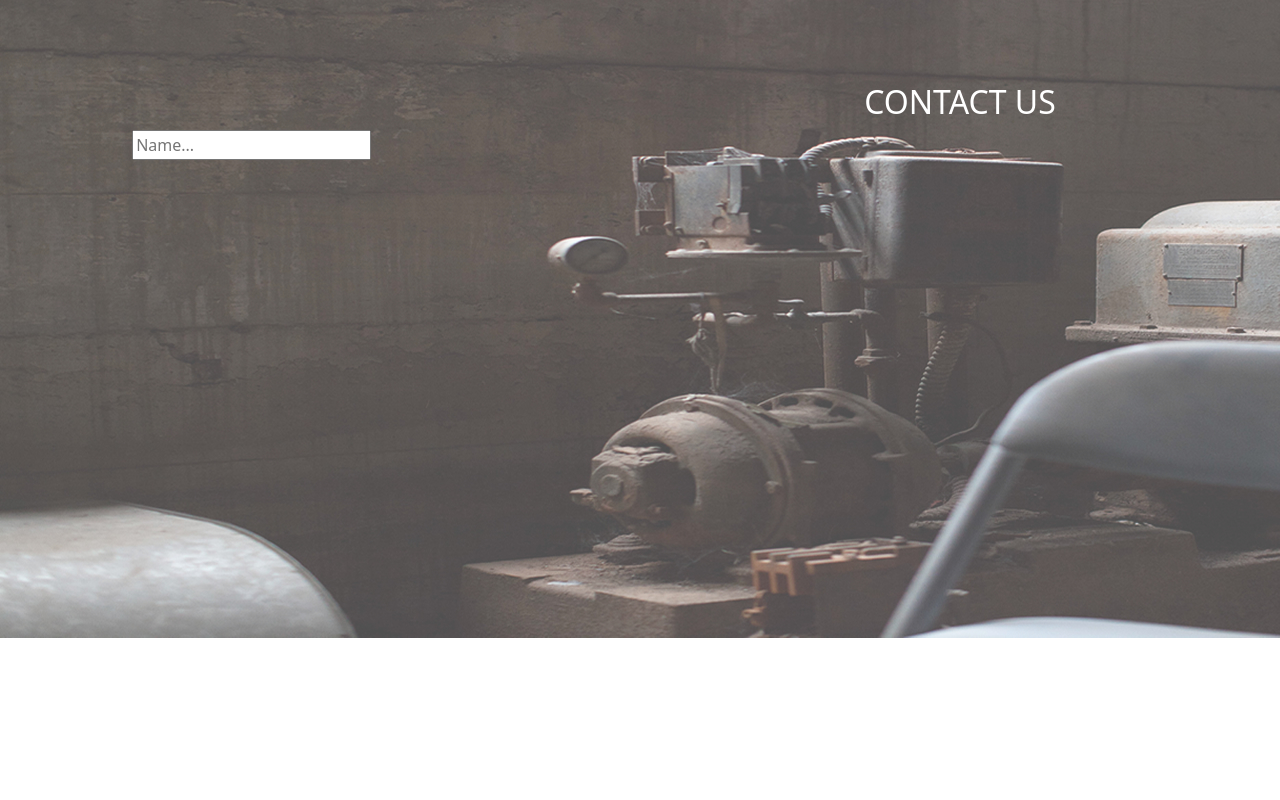
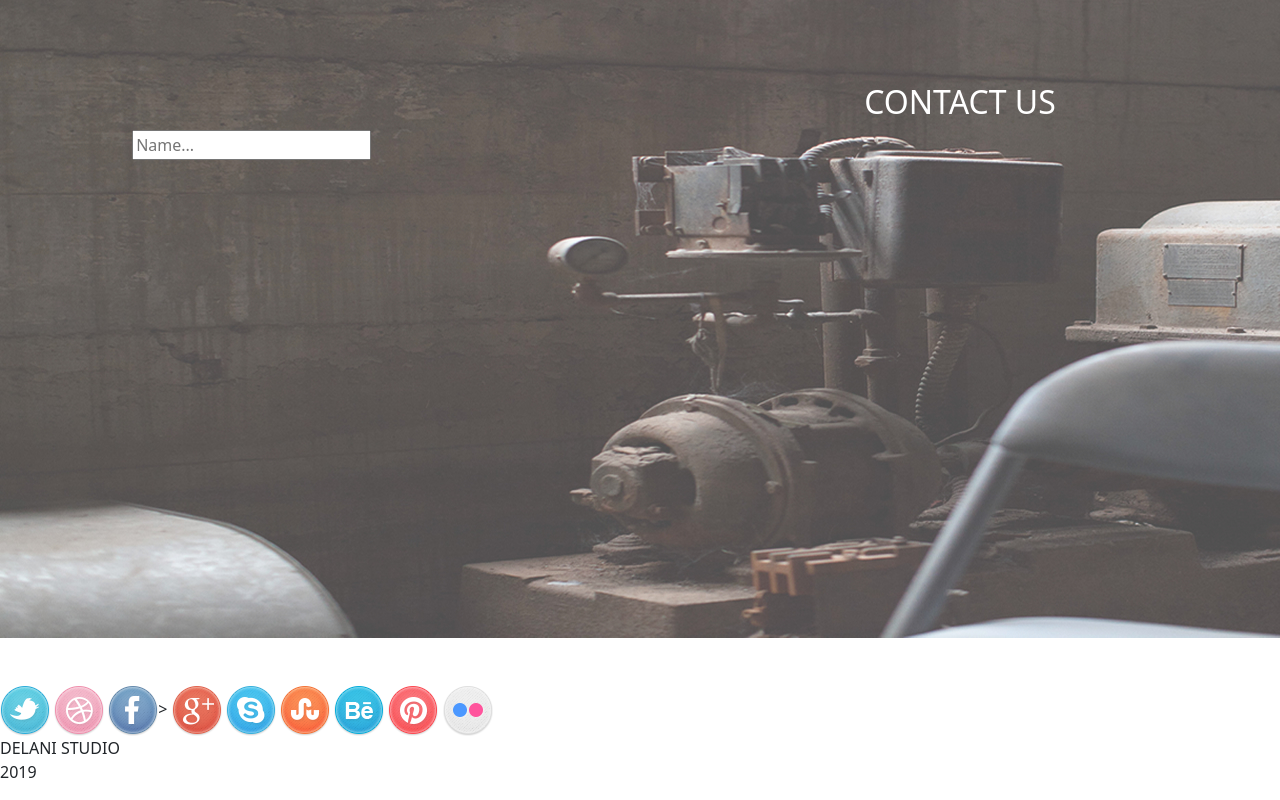
Before and after one commit to shantel-dev/delani-studio, a plain HTML site: page index.html in a window 1280 px wide. Shown: the part 2537-3337 px from the top of the page. Before the commit the page ends 3175 px from the top, so only its background shows below. Drawn offline with nearby package versions, Linux system fonts and the light colour scheme.

Commit message:
Add social logos

```diff
--- a/index.html
+++ b/index.html
@@ -125,7 +125,21 @@
             </div>
             </form>
         </div>
+        <div class="Footer" id="socialMediaIcons">
+            <br><br>
 
+            <img src="img/twitter.png" alt="Twitter icon"><i class="fab fa-lg fa-twitter"></i></a>
+            <img src="img/dribble.png" alt="Dribble icon"><i class="fab fa-lg fa-dribbble"></i></a>
+            <img src="img/facebook.png" alt="Facebook icon">><i class="fab fa-lg fa-facebook-f"></i></a>
+            <img src="img/googeplus.png" alt="Google_plus icon"><i class="fab fa-lg fa-google-plus-g"></i></a>
+            <img src="img/skype.png" alt="Skype icon"><i class="fab fa-lg fa-skype"></i></a>
+            <img src="img/stumble_upon.png" alt="Stumble-upon icon"><i class="fab fa-lg fa-stumble-upon"></i></a>
+            <img src="img/behance.png" alt="Behance icon"><i class="fab fa-lg fa-behance"></i></a>
+            <img src="img/pinterest.png" alt="Pinterest icon"><i class="fab fa-lg fa-pinterest"></i></a>
+            <img src="img/flickr.png" alt="Flickr icon"><i class="fab fa-lg fa-flickr"></i></a>
+            <p>DELANI STUDIO<br>2019</p>
+          </div>
+        </div>
     <script src="jquery-3.6.0.js"></script>
     <script src="scripts.js"></script>
 </body>
```
Also changed, not shown: img/behance.png (added), img/dribble.png (added), img/facebook.png (added), img/flickr.png (added), img/googeplus.png (added), img/pinterest.png (added), img/skype.png (added), img/stumble_upon.png (added), img/twitter.png (added), img/you_tube.png (added).
